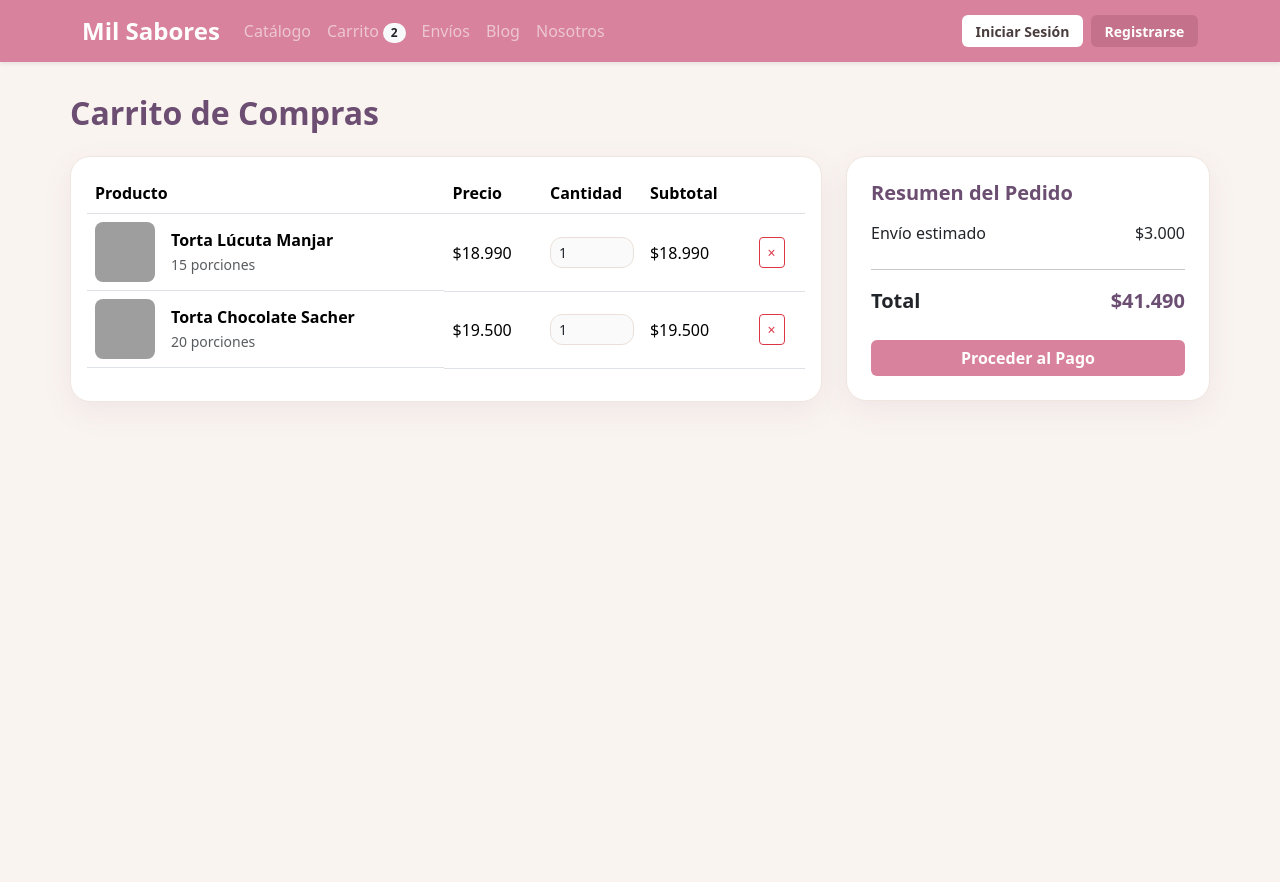
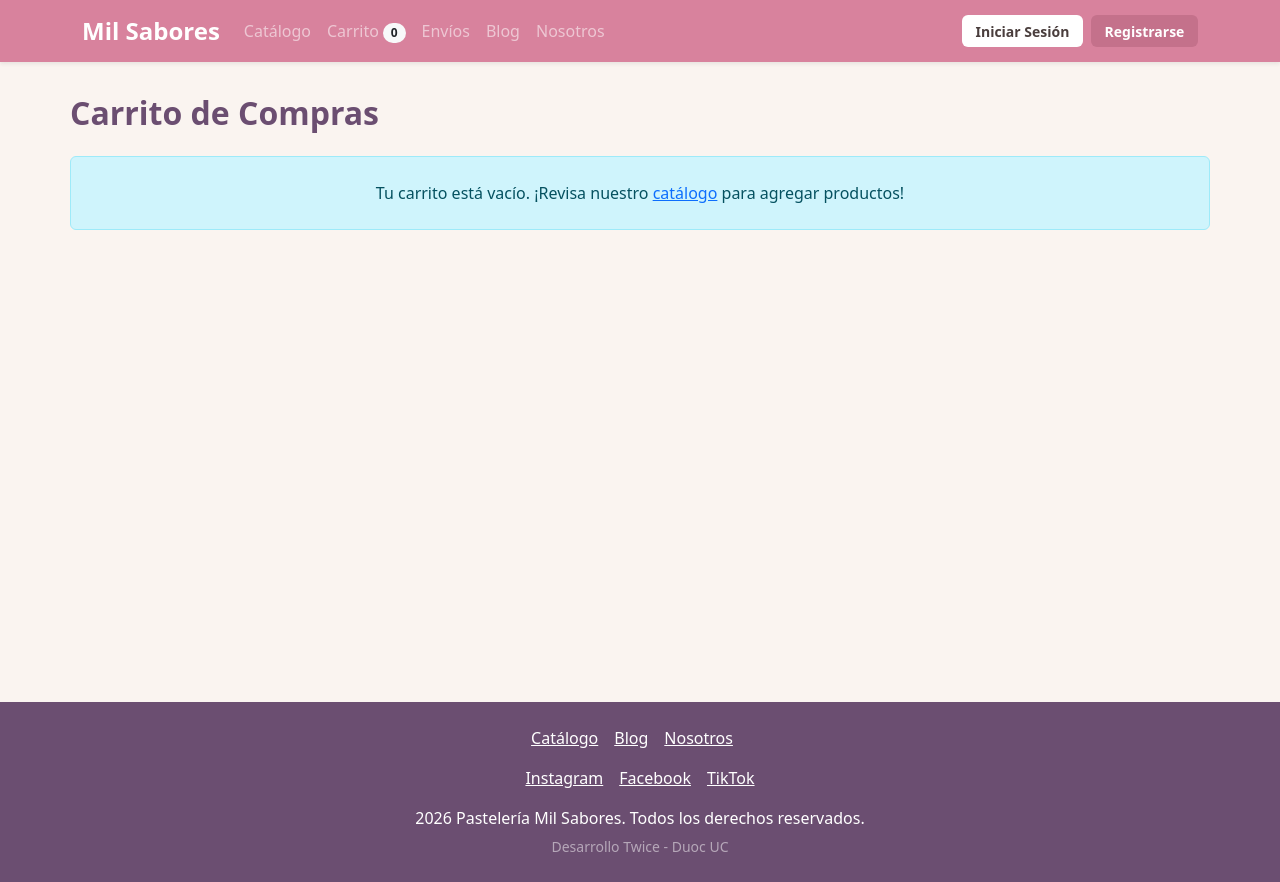
Before and after one commit to Tan1aSilva/Pasteleria_MS, a React (Vite) app: page /carrito in a window 1280 px wide. Before the commit the page ends 800 px from the top, so only its background shows below. Built offline with nearby package versions, Linux system fonts and the light colour scheme; grey boxes are pictures that could not be loaded.

Commit message:
carrito conectado con descuentos y resumen

```diff
--- /dev/null
+++ b/src/components/resumen_carrito/resumen_carrito.jsx
@@ -0,0 +1,37 @@
+function ResumenCarrito({ totales, titulo, children }) {
+  return (
+    <div className="card shadow-sm border-0 p-4">
+      <h5 className="mb-3">{titulo}</h5>
+      <div className="d-flex justify-content-between mb-2">
+        <span>Subtotal</span>
+        <span>${totales.subtotal.toLocaleString('es-CL')}</span>
+      </div>
+      {totales.tortaGratis > 0 && (
+        <div className="d-flex justify-content-between mb-2 text-success">
+          <span>Torta gratis de cumpleaños</span>
+          <span>-${totales.tortaGratis.toLocaleString('es-CL')}</span>
+        </div>
+      )}
+      {totales.descuento > 0 && (
+        <div className="d-flex justify-content-between mb-2 text-success">
+          <span>{totales.detalleDescuento}</span>
+          <span>-${totales.descuento.toLocaleString('es-CL')}</span>
+        </div>
+      )}
+      <div className="d-flex justify-content-between mb-2">
+        <span>Envío</span>
+        <span>${totales.envio.toLocaleString('es-CL')}</span>
+      </div>
+      <hr />
+      <div className="d-flex justify-content-between mb-4">
+        <span className="fw-bold fs-5">Total</span>
+        <span className="fw-bold fs-5 text-purpura" data-testid="total-carrito">
+          ${totales.total.toLocaleString('es-CL')}
+        </span>
+      </div>
+      {children}
+    </div>
+  );
+}
+
+export default ResumenCarrito;
--- a/src/pages/carrito/carrito.jsx
+++ b/src/pages/carrito/carrito.jsx
@@ -1,67 +1,46 @@
-import { useState, useEffect } from 'react';
+import { useState } from 'react';
 import { useNavigate, Link } from 'react-router-dom';
 import App_navbar from '../../components/navbar/navbar';
-import { getCarritoDB, saveCarritoDB } from '../../data/db';
+import Footer from '../../components/footer/footer';
+import ResumenCarrito from '../../components/resumen_carrito/resumen_carrito';
+import { getCarritoDB, saveCarritoDB, getUsuarioActivoDB } from '../../data/db';
+import { calcularTotales } from '../../utils/descuentos';
 import estilos from './carrito.module.css';
 
 function Carrito() {
   const navigate = useNavigate();
-  const [items, setItems] = useState([]);
+  const [items, setItems] = useState(getCarritoDB());
+  const usuario = getUsuarioActivoDB();
 
-  useEffect(() => {
-    const carritoGuardado = getCarritoDB();
-    if (carritoGuardado.length === 0) {
-      const iniciales = [
-        {
-          id: 1,
-          nombre: 'Torta Lúcuta Manjar',
-          porciones: '15 porciones',
-          precio: 18990,
-          cantidad: 1,
-          imagen: 'https://images.unsplash.com/photo-1578985545062-69928b1d9587?w=150&q=80'
-        },
-        {
-          id: 2,
-          nombre: 'Torta Chocolate Sacher',
-          porciones: '20 porciones',
-          precio: 19500,
-          cantidad: 1,
-          imagen: 'https://images.unsplash.com/photo-1606313564200-e75d5e30476c?w=150&q=80'
-        }
-      ];
-      saveCarritoDB(iniciales);
-      setItems(iniciales);
-    } else {
-      setItems(carritoGuardado);
-    }
-  }, []);
-
-  function cambiarCantidad(id, valor) {
+  function cambiarCantidad(idLinea, valor) {
     const cant = Math.max(1, parseInt(valor) || 1);
-    const actualizados = items.map(item => item.id === id ? { ...item, cantidad: cant } : item);
+    const actualizados = items.map(item => item.idLinea === idLinea ? { ...item, cantidad: cant } : item);
     setItems(actualizados);
     saveCarritoDB(actualizados);
   }
 
-  function eliminarItem(id) {
-    const actualizados = items.filter(item => item.id !== id);
+  function eliminarItem(idLinea) {
+    const actualizados = items.filter(item => item.idLinea !== idLinea);
     setItems(actualizados);
     saveCarritoDB(actualizados);
   }
 
-  const subtotal = items.reduce((acc, i) => acc + (i.precio * i.cantidad), 0);
-  const envio = subtotal > 0 ? 3000 : 0;
-  const total = subtotal + envio;
+  function vaciarCarrito() {
+    setItems([]);
+    saveCarritoDB([]);
+  }
+
+  const totales = calcularTotales(items, usuario);
 
   return (
     <>
       <App_navbar />
-      <div className={`container ${estilos.contenedor}`}>
+      <div className={`container flex-grow-1 ${estilos.contenedor}`}>
         <h2 className={`mb-4 ${estilos.tituloPurpura}`}>Carrito de Compras</h2>
 
         {items.length === 0 ? (
           <div className="alert alert-info text-center py-4">
-            Tu carrito está vacío. ¡Revisa nuestro catálogo para agregar productos!
+            Tu carrito está vacío. ¡Revisa nuestro <Link to="/catalogo">catálogo</Link> para agregar productos!
           </div>
         ) : (
           <div className="row g-4">
@@ -80,16 +59,16 @@ function Carrito() {
                     </thead>
                     <tbody>
                       {items.map((item) => (
-                        <tr key={item.id}>
+                        <tr key={item.idLinea}>
                           <td className="d-flex align-items-center gap-3">
                             <img
-                              src={item.imagen || 'https://via.placeholder.com/60'}
+                              src={item.imagen}
                               alt={item.nombre}
                               style={{ width: '60px', height: '60px', objectFit: 'cover', borderRadius: '8px' }}
                             />
                             <div>
                               <div className="fw-bold">{item.nombre}</div>
-                              <small className="text-muted">{item.porciones || 'Porción individual'}</small>
+                              {item.mensaje && <small className="text-muted">Mensaje: {item.mensaje}</small>}
                             </div>
                           </td>
                           <td>${item.precio.toLocaleString('es-CL')}</td>
@@ -99,13 +78,14 @@ function Carrito() {
                               className="form-control form-control-sm"
                               value={item.cantidad}
                               min="1"
-                              onChange={(e) => cambiarCantidad(item.id, e.target.value)}
+                              aria-label={'Cantidad de ' + item.nombre}
+                              onChange={(e) => cambiarCantidad(item.idLinea, e.target.value)}
                             />
                           </td>
                           <td>${(item.precio * item.cantidad).toLocaleString('es-CL')}</td>
                           <td>
                             <button
-                              onClick={() => eliminarItem(item.id)}
+                              onClick={() => eliminarItem(item.idLinea)}
                               className="btn btn-outline-danger btn-sm"
                               aria-label="Eliminar producto"
                             >
@@ -117,32 +97,28 @@ function Carrito() {
                     </tbody>
                   </table>
                 </div>
+                <button className="btn btn-link text-danger align-self-end" onClick={vaciarCarrito}>
+                  Vaciar carrito
+                </button>
               </div>
             </div>
 
             <div className="col-12 col-lg-4">
-              <div className="card shadow-sm border-0 p-4">
-                <h5 className={`mb-3 ${estilos.tituloPurpura}`}>Resumen del Pedido</h5>
-                <div className="d-flex justify-content-between mb-2">
-                  <span>Envío estimado</span>
-                  <span>${envio.toLocaleString('es-CL')}</span>
+              {!usuario && (
+                <div className="alert caja-rosa">
+                  <Link to="/login">Inicia sesión</Link> para aplicar tus descuentos.
                 </div>
-                <hr />
-                <div className="d-flex justify-content-between mb-4">
-                  <span className="fw-bold fs-5">Total</span>
-                  <span className={`fw-bold fs-5 ${estilos.tituloPurpura}`} data-testid="total-carrito">
-                    ${total.toLocaleString('es-CL')}
-                  </span>
-                </div>
-
+              )}
+              <ResumenCarrito totales={totales} titulo="Resumen del Pedido">
                 <button onClick={() => navigate('/checkout')} className={`btn ${estilos.btnRosa} w-100 fw-bold`}>
                   Proceder al Pago
                 </button>
-              </div>
+              </ResumenCarrito>
             </div>
           </div>
         )}
       </div>
+      <Footer />
     </>
   );
 }
```
